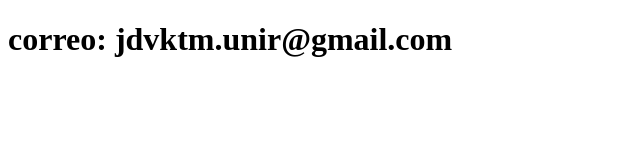
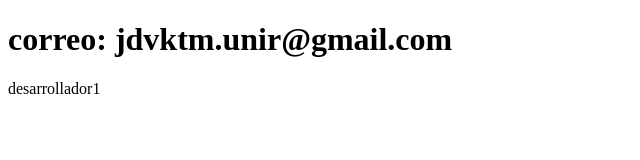
Before and after one commit to CronosX7/practiacas-github-ALURA, a plain HTML site: page contacto.html in a window 1280 px wide. Shown: the whole page, without its empty margins (0-640 px from the left). Drawn offline with Linux system fonts and the light colour scheme.

Commit message:
Actuliza el contacto

```diff
--- a/contacto.html
+++ b/contacto.html
@@ -7,5 +7,6 @@
 </head>
 <body>
     <h1>correo: jdvktm.unir@gmail.com</h1>
+    <p>desarrollador1</p>
 </body>
 </html>
```
